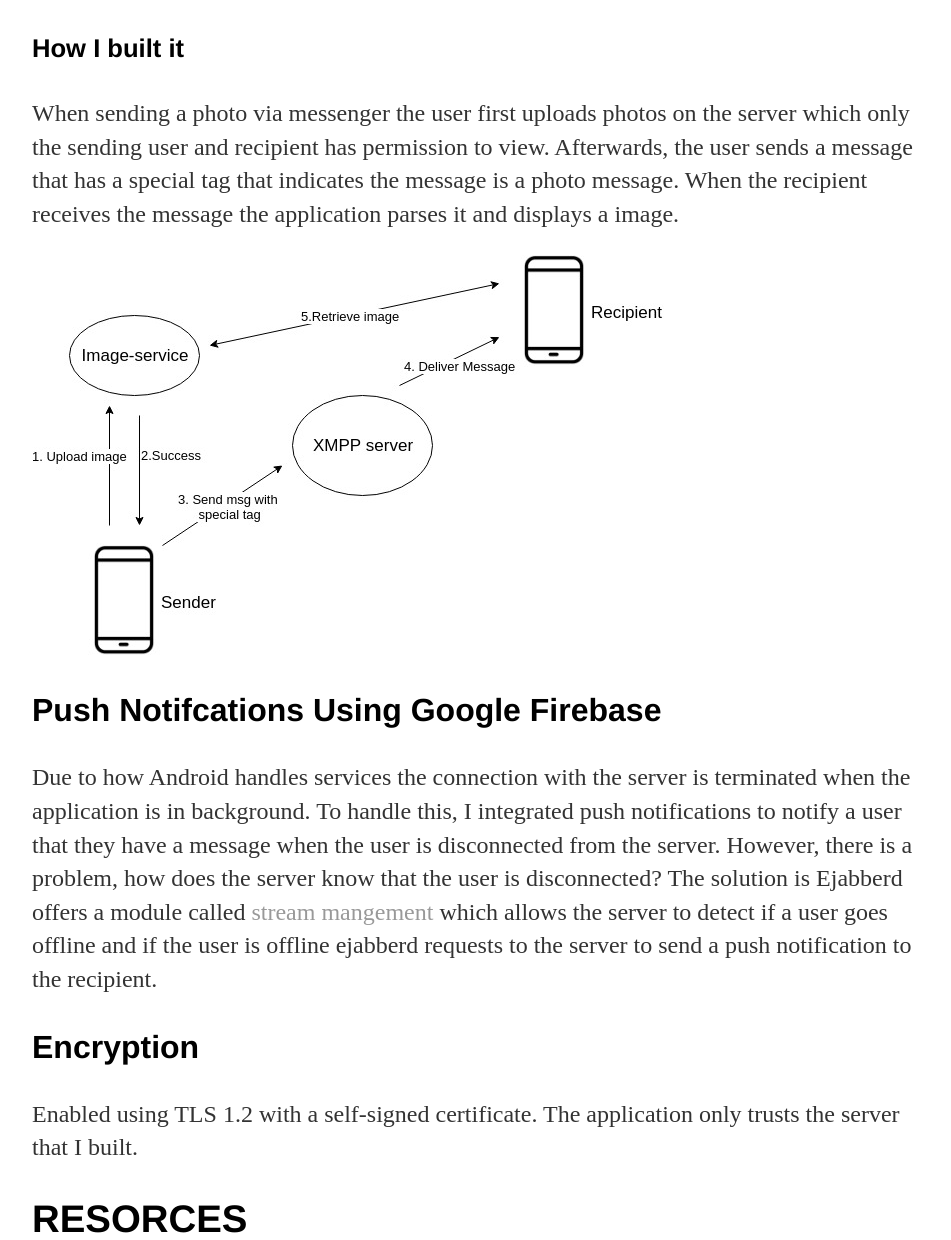
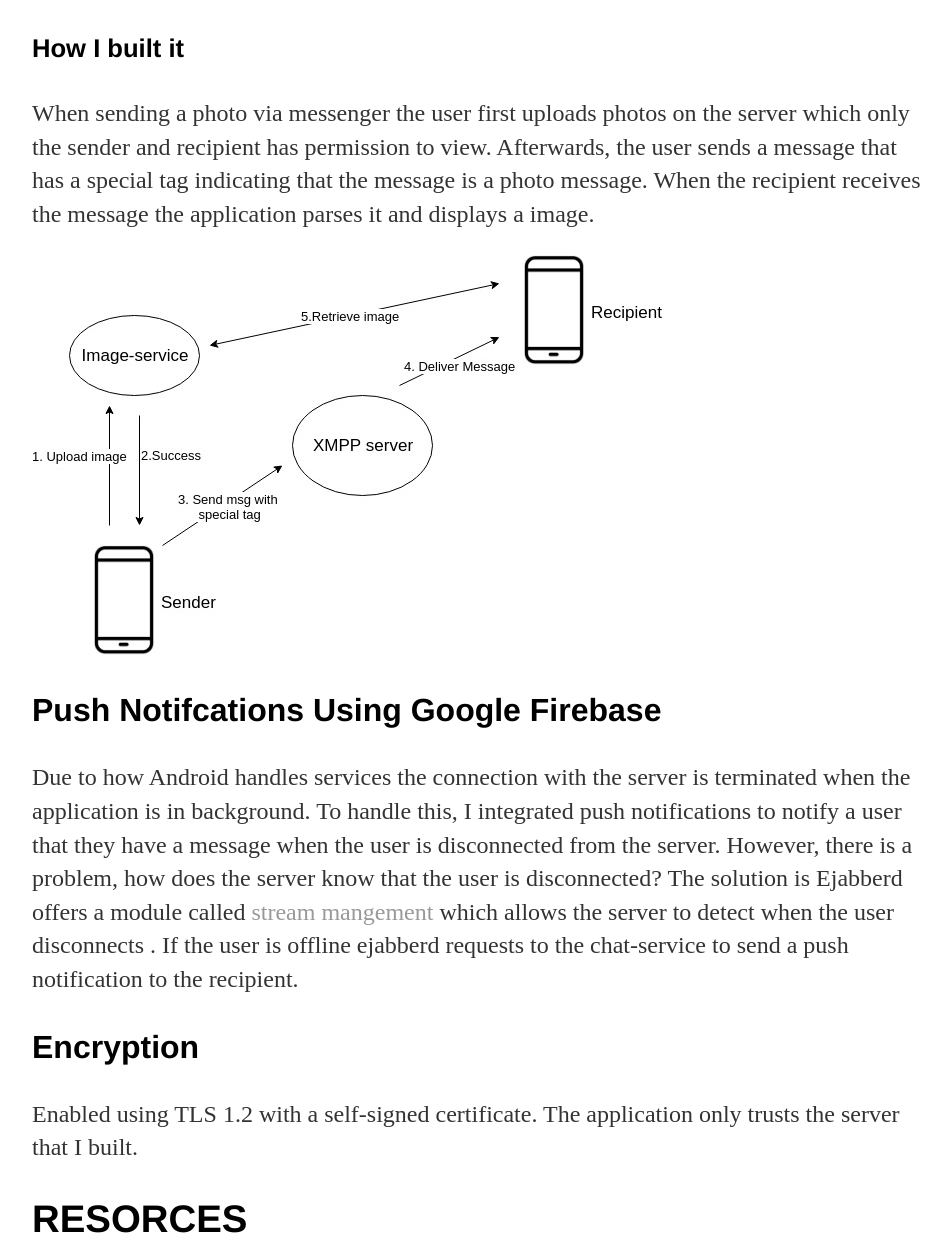
Before and after one commit to jcho7022/jcho7022.github.io, a Jekyll site: the page built from projects/chatbot/index.html, in a window 1280 px wide and 1400 px high, scrolled down 5352 px, cut to the strip 160-1400 px from the top of the window. Shown: the whole strip, without its empty margins (160-1111 px from the left). Built offline with Jekyll 4.4.1, drawn with Linux system fonts in a browser that asks for light colours; some of the changed text lies outside the part shown.

Commit message:
Update index.html

```diff
--- a/projects/chatbot/index.html
+++ b/projects/chatbot/index.html
@@ -43,13 +43,13 @@ faster leading to better user experience and less load on the server.</p>
 
 <h4>Message Carbons</h4>
 <iframe width="980" height="660" src="https://www.youtube.com/embed/7ycihtTGqsM" frameborder="0" allow="accelerometer; autoplay; encrypted-media; gyroscope; picture-in-picture" allowfullscreen></iframe>
-<p>Real time message syncing between devices that is logged in with the same user id. Enabled using Ejabberd for the server and the Smack libary on the application.</p>
+<p>Real time message syncing between devices logged in with the same user id. Enabled using Ejabberd for the server and the Smack libary on the application.</p>
 
 <h3>Sending Images, User profile</h3>
 <iframe  width="980" height="660" src="https://www.youtube.com/embed/dOUVLUR15P0" frameborder="0" allow="accelerometer; autoplay; encrypted-media; gyroscope; picture-in-picture" allowfullscreen></iframe>
 <h4>How I built it</h4>
 <p>When sending a photo via messenger the user first uploads photos
-on the server which only the sending user and recipient has permission to view. Afterwards, the user sends a message that has a special tag that indicates the message
+on the server which only the sender and recipient has permission to view. Afterwards, the user sends a message that has a special tag indicating that the message
 is a photo message. When the recipient receives the message the application parses it and displays a image.</p>
 <img src="image_message_diagram.jpg" alt="image_message_diagram">
 
@@ -57,8 +57,8 @@ is a photo message. When the recipient receives the message the application pars
 <p>Due to how Android handles services the connection with the server is terminated when the application is in background.
 To handle this, I integrated push notifications to notify a user that they have a message when the user is disconnected from the server.
  However, there is a problem, how does the server know that the user is disconnected? The solution is Ejabberd offers a module called
-<a href="https://xmpp.org/extensions/xep-0198.html">stream mangement</a> which allows the server to detect if a user goes offline
-and if the user is offline ejabberd requests to the server to send a push notification to the recipient.</p>
+<a href="https://xmpp.org/extensions/xep-0198.html">stream mangement</a> which allows the server to detect when the user disconnects
+. If the user is offline ejabberd requests to the chat-service to send a push notification to the recipient.</p>
 
 <h3>Encryption</h3>
 <p>Enabled using TLS 1.2 with a self-signed certificate. The application only trusts the server that I built.</p>
```
